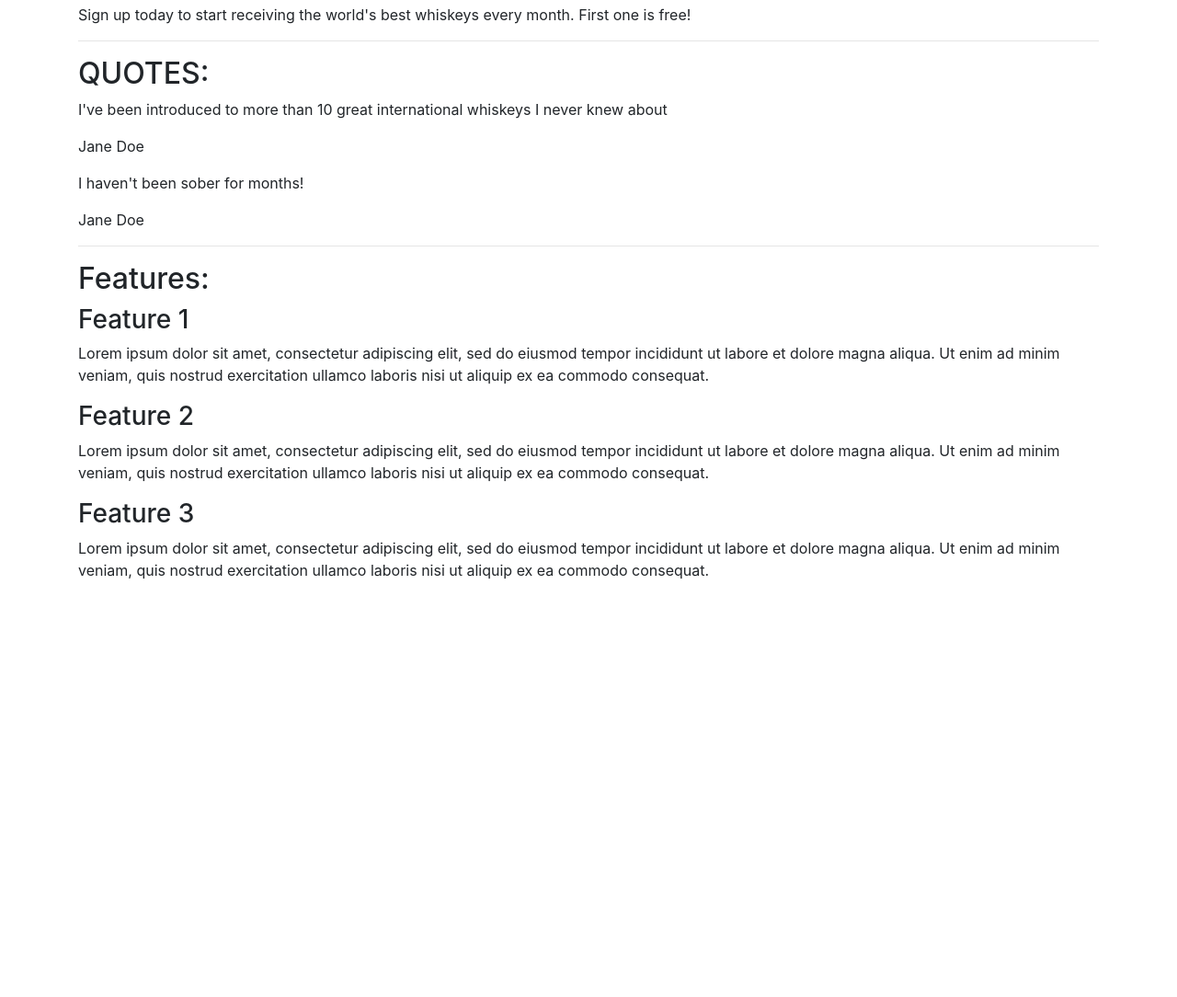
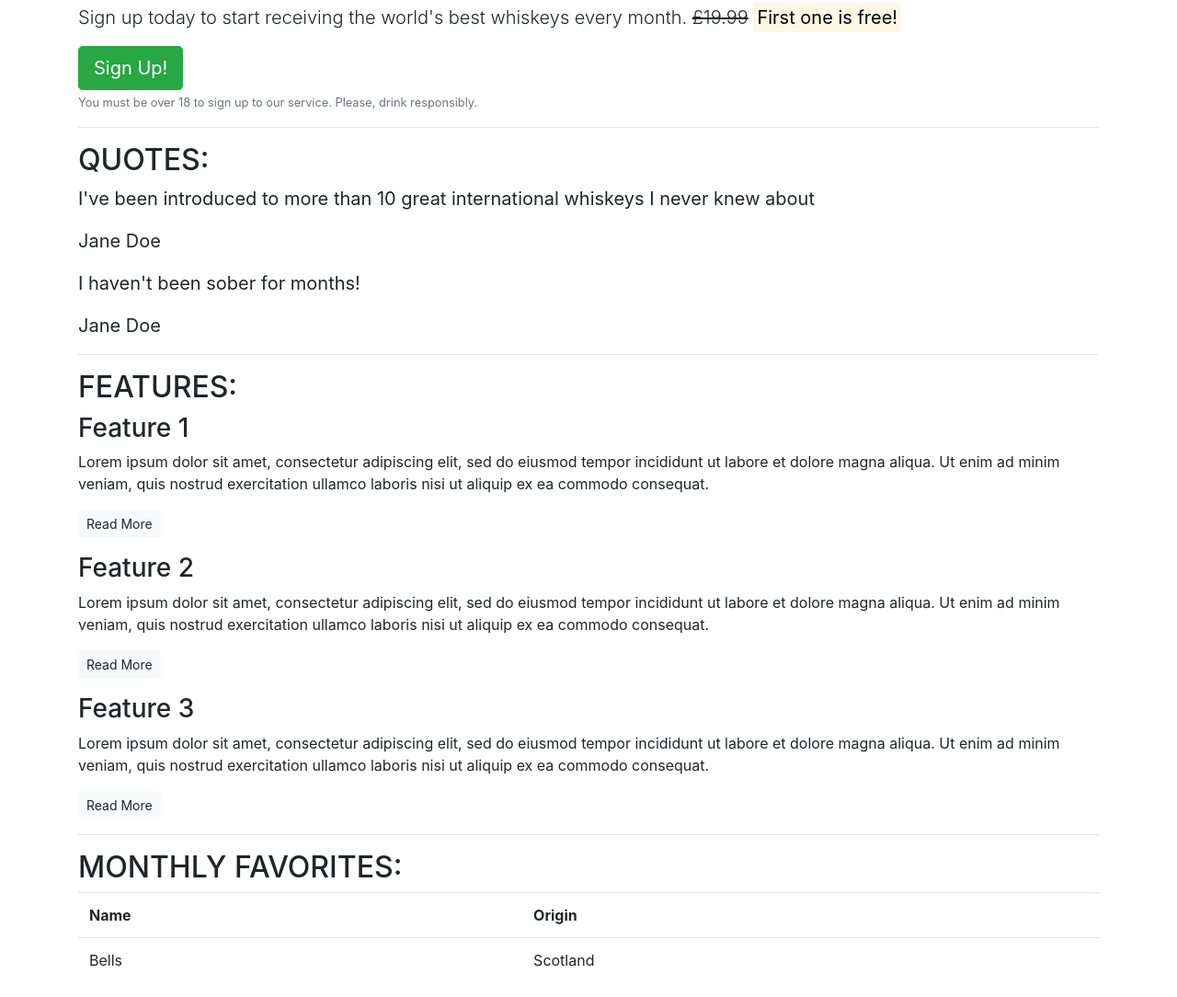
Before and after one commit to peejaywk/whiskey-drop, a plain HTML site: page index.html in a window 1280 px wide. Shown: the part 52-1136 px from the top of the page at 92% size. Before the commit the page ends 800 px from the top, so only its background shows below. Drawn offline with nearby package versions, Linux system fonts and the light colour scheme.

Commit message:
Started to style the page using Bootstap classes. Also added the Monthly Favorites section.

```diff
--- a/index.html
+++ b/index.html
@@ -12,7 +12,10 @@
         <!-- Callout -->
         <section class="callout">
             <h1>The finest whiskeys delivered to you doorstep.</h1>
-            <p>Sign up today to start receiving the world's best whiskeys every month. First one is free!</p>
+            <p class="lead">Sign up today to start receiving the world's best whiskeys every month.
+            <s>£19.99</s> <strong><mark>First one is free!</mark></strong></p>
+            <button class="btn btn-success btn-lg">Sign Up!</button>
+            <p class="text-muted"><small>You must be over 18 to sign up to our service. Please, drink responsibly.</small></p>
         </section>
         <!-- /.callout -->
         <hr>
@@ -20,35 +23,55 @@
         <!-- Quotes -->
         <section class="quotes">
             <h2 class="text-uppercase">Quotes:</h2>
-            <div class="quote">
+            <blockquote class="blockquote">
                 <p>I've been introduced to more than 10 great international whiskeys I never knew about</p>
                 <p>Jane Doe</p>
-            </div>
-            <div class="quote">
+            </blockquote>
+            <blockquote class="blockquote">
                 <p>I haven't been sober for months!</p>
                 <p>Jane Doe</p>
-            </div>
+            </blockquote>
         </section>
         <!-- /.quotes -->
         <hr>
 
         <!-- Features -->
         <section class="features">
-            <h2>Features:</h2>
+            <h2 class="text-uppercase">Features:</h2>
             <div class="feature">
                 <h3>Feature 1</h3>
                 <p>Lorem ipsum dolor sit amet, consectetur adipiscing elit, sed do eiusmod tempor incididunt ut labore et dolore magna aliqua. Ut enim ad minim veniam, quis nostrud exercitation ullamco laboris nisi ut aliquip ex ea commodo consequat.</p>
+                <p><a class="btn btn-sm btn-light" href="">Read More</a></p>
             </div>
             <div class="feature">
                 <h3>Feature 2</h3>
                 <p>Lorem ipsum dolor sit amet, consectetur adipiscing elit, sed do eiusmod tempor incididunt ut labore et dolore magna aliqua. Ut enim ad minim veniam, quis nostrud exercitation ullamco laboris nisi ut aliquip ex ea commodo consequat.</p>
+                <p><a class="btn btn-sm btn-light" href="">Read More</a></p>
             </div>
             <div class="feature">
                 <h3>Feature 3</h3>
                 <p>Lorem ipsum dolor sit amet, consectetur adipiscing elit, sed do eiusmod tempor incididunt ut labore et dolore magna aliqua. Ut enim ad minim veniam, quis nostrud exercitation ullamco laboris nisi ut aliquip ex ea commodo consequat.</p>
+                <p><a class="btn btn-sm btn-light" href="">Read More</a></p>
             </div>
         </section>
         <!-- /.features -->
+        <hr>
+
+        <!-- Monthly favorites   -->
+        <section class="monthly-favs">
+            <h2 class="text-uppercase">Monthly favorites:</h2>
+            <table class="table">
+                <tr>
+                    <th>Name</th>
+                    <th>Origin</th>
+                </tr>
+                <tr>
+                    <td>Bells</td>
+                    <td>Scotland</td>
+                </tr>
+            </table>
+        </section>
+        <!-- /.Monthly favorites -->
     </article>
 
 </body>
```
